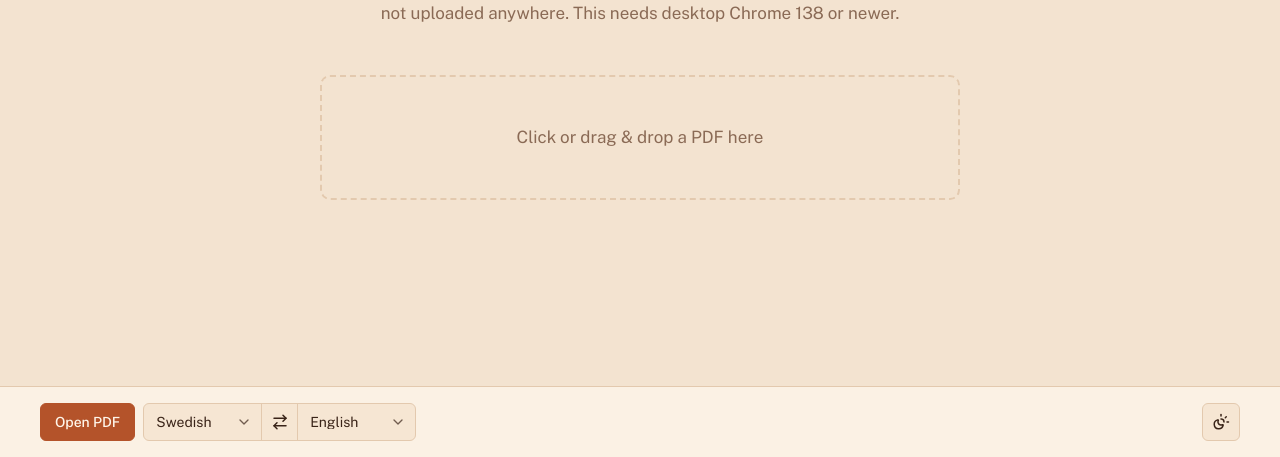
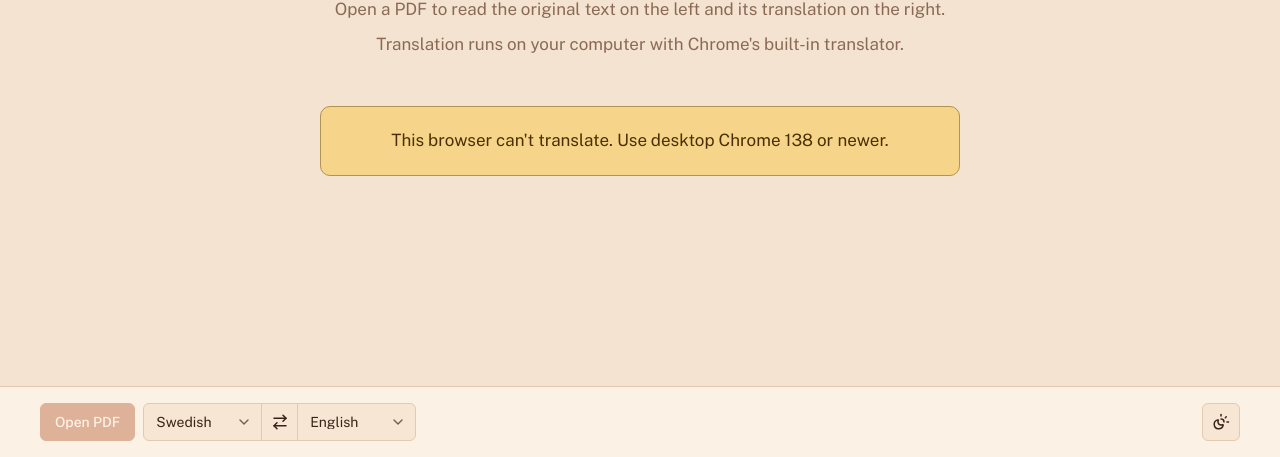
Before and after one commit to aliemrenebiler/diglot, a plain HTML site: page index.html in a window 1280 px wide. Shown: the part 343-800 px from the top of the page. Drawn offline with Linux system fonts and the light colour scheme; a web font is replaced by a local one.

Commit message:
Rework home page: logo, trimmed intro, hint card, unsupported-browser warning
- Show favicon logo above the title and trim intro copy
- Replace drop box with a hint card ("Click here to select a PDF file...")
- Disable Open PDF, drop overlay and drops when on-device translation is unavailable, and show a warning card instead

Co-Authored-By: Claude Sonnet 5.5 <noreply@anthropic.com>

```diff
--- a/index.html
+++ b/index.html
@@ -150,7 +150,9 @@ main {
 main.empty { justify-content: center; align-items: center; gap: 48px; }
 main:not(.empty) { padding: 0; gap: 0; }
 main:not(.empty) .notice { margin: 16px 16px 0; }
-.intro, .drop { width: 100%; max-width: 640px; }
+.intro, .drop, .unsupported { width: 100%; max-width: 640px; }
+.logo { align-self: center; width: 72px; height: 72px; margin-bottom: 8px; }
+.unsupported { text-align: center; font-size: 17px; line-height: 1.6; text-wrap: balance; padding: 20px 24px; border: 1px solid color-mix(in srgb, var(--warn-ink) 40%, var(--warn-bg)); border-radius: 10px; }
 .intro { display: flex; flex-direction: column; align-items: stretch; text-align: center; gap: 8px; }
 .intro h1 {
   margin: 0;
@@ -162,15 +164,17 @@ main:not(.empty) .notice { margin: 16px 16px 0; }
   text-wrap: balance;
 }
 .intro p { margin: 0; color: var(--muted); text-align: center; font-size: 17px; line-height: 1.6; }
-.drop {
-  border: 2px dashed var(--line);
-  border-radius: 10px;
-  padding: 48px 16px;
-  text-align: center;
+.drop { text-align: center; color: var(--ink); font-size: 17px; line-height: 1.6; text-wrap: balance; padding: 20px 24px; background: var(--panel); border: 1px solid var(--line); border-radius: 10px; }
+.here {
+  appearance: none;
+  border: 0;
+  background: none;
+  padding: 0;
+  font: inherit;
+  color: var(--btn-bg);
   cursor: pointer;
-  color: var(--muted);
-  font-size: 17px;
 }
+.here:hover { text-decoration: underline; }
 .dropveil {
   position: fixed;
   top: 0;
@@ -364,11 +368,13 @@ body.dragging .dropveil { opacity: 1; visibility: visible; transition: opacity 0
     </span>
   </div>
   <section class="intro" id="intro">
+    <img class="logo" src="assets/favicon.svg" alt="">
     <h1>Diglot</h1>
-    <p>Open a PDF to read the original text on the left and its translation on the right. Pick the original language and the language you want in the bar below, then open the file. Translation starts as soon as the file opens.</p>
-    <p>Translation runs on your computer with Chrome's built-in translator, so the file is not uploaded anywhere. This needs desktop Chrome 138 or newer.</p>
+    <p>Open a PDF to read the original text on the left and its translation on the right.</p>
+    <p>Translation runs on your computer with Chrome's built-in translator.</p>
   </section>
-  <div class="drop" id="drop" role="button" tabindex="0" aria-label="Open a PDF">Click or drag &amp; drop a PDF here</div>
+  <p class="drop" id="drop">Click <button class="here" id="here" type="button">here</button> to select a PDF file, or drag &amp; drop it onto this page.</p>
+  <div class="notice unsupported" id="unsupported" hidden>This browser can't translate. Use desktop Chrome 138 or newer.</div>
   <div class="cols" id="sheet" hidden>
     <section class="col"><span class="badge" id="hOrig">Original</span><div id="origBody"></div></section>
     <section class="col"><span class="badge" id="hTr">Translation</span><div id="trBody"></div></section>
@@ -415,13 +421,14 @@ body.dragging .dropveil { opacity: 1; visibility: visible; transition: opacity 0
     ['es', 'Spanish'], ['it', 'Italian'], ['pt', 'Portuguese'], ['ru', 'Russian'], ['ar', 'Arabic'],
     ['nl', 'Dutch'], ['pl', 'Polish'], ['ja', 'Japanese'], ['zh', 'Chinese'], ['ko', 'Korean']
   ];
+  var SUPPORTED = 'Translator' in self;
   var $ = function (id) { return document.getElementById(id); };
   var els = {
     open: $('openBtn'), file: $('file'), from: $('from'), to: $('to'), swap: $('swap'),
     pagectl: $('pagectl'), prev: $('prev'), next: $('next'), num: $('pageNum'), cell: $('pageCell'), pbtn: $('pageBtn'), cur: $('pageCur'), of: $('pageOf'),
     stop: $('stop'), origBody: $('origBody'), trBody: $('trBody'), sheet: $('sheet'), status: $('status'), bar: $('bar'),
     notice: $('notice'), noticeMsg: $('noticeMsg'), noticeFallback: $('noticeFallback'),
-    hOrig: $('hOrig'), hTr: $('hTr'), drop: $('drop'), intro: $('intro')
+    hOrig: $('hOrig'), hTr: $('hTr'), drop: $('drop'), here: $('here'), unsupported: $('unsupported'), intro: $('intro')
   };
 
   var S = {
@@ -569,7 +576,8 @@ body.dragging .dropveil { opacity: 1; visibility: visible; transition: opacity 0
     els.trBody.textContent = '';
     S.oc = []; S.tc = []; S.hl = [];
     S.shown = 0;
-    els.drop.hidden = !!S.pdf;
+    els.drop.hidden = !!S.pdf || !SUPPORTED;
+    els.unsupported.hidden = !!S.pdf || SUPPORTED;
     els.intro.hidden = !!S.pdf;
     document.querySelector('main').classList.toggle('empty', !S.pdf);
     document.body.classList.toggle('empty', !S.pdf);
@@ -612,6 +620,7 @@ body.dragging .dropveil { opacity: 1; visibility: visible; transition: opacity 0
   function updateNav() {
     var has = !!S.pdf;
     els.open.hidden = S.running;
+    els.open.disabled = !SUPPORTED;
     els.pagectl.hidden = !has;
     els.cur.textContent = S.cur;
     if (!S.editing) els.num.value = S.cur;
@@ -635,7 +644,7 @@ body.dragging .dropveil { opacity: 1; visibility: visible; transition: opacity 0
 
   /* ---------- opening and closing ---------- */
   async function openFile(file) {
-    if (!file) return;
+    if (!file || !SUPPORTED) return;
     if (S.pdf) await closePdf();
     if (!window.pdfjsLib) { setStatus('The PDF reader failed to load. Check your connection and reload.'); return; }
     setStatus('Opening ' + file.name + '...');
@@ -883,17 +892,14 @@ body.dragging .dropveil { opacity: 1; visibility: visible; transition: opacity 0
     if (e.key === 'ArrowRight') go(S.cur + 1);
   });
 
-  els.drop.addEventListener('click', function () { els.file.click(); });
-  els.drop.addEventListener('keydown', function (e) {
-    if (e.key === 'Enter' || e.key === ' ') { e.preventDefault(); els.file.click(); }
-  });
+  els.here.addEventListener('click', function () { els.file.click(); });
   var dragDepth = 0;
   function hasFiles(e) {
     var t = e.dataTransfer && e.dataTransfer.types;
     return !!t && Array.prototype.indexOf.call(t, 'Files') >= 0;
   }
   window.addEventListener('dragenter', function (e) {
-    if (!hasFiles(e)) return;
+    if (!hasFiles(e) || !SUPPORTED) return;
     dragDepth++;
     document.body.classList.add('dragging');
   });
@@ -910,7 +916,7 @@ body.dragging .dropveil { opacity: 1; visibility: visible; transition: opacity 0
     dragDepth = 0;
     document.body.classList.remove('dragging');
     var f = e.dataTransfer && e.dataTransfer.files && e.dataTransfer.files[0];
-    if (f) openFile(f);
+    if (f && SUPPORTED) openFile(f);
   });
 
   /* keep the drop overlay above the bar, whatever the bar's height */
```
